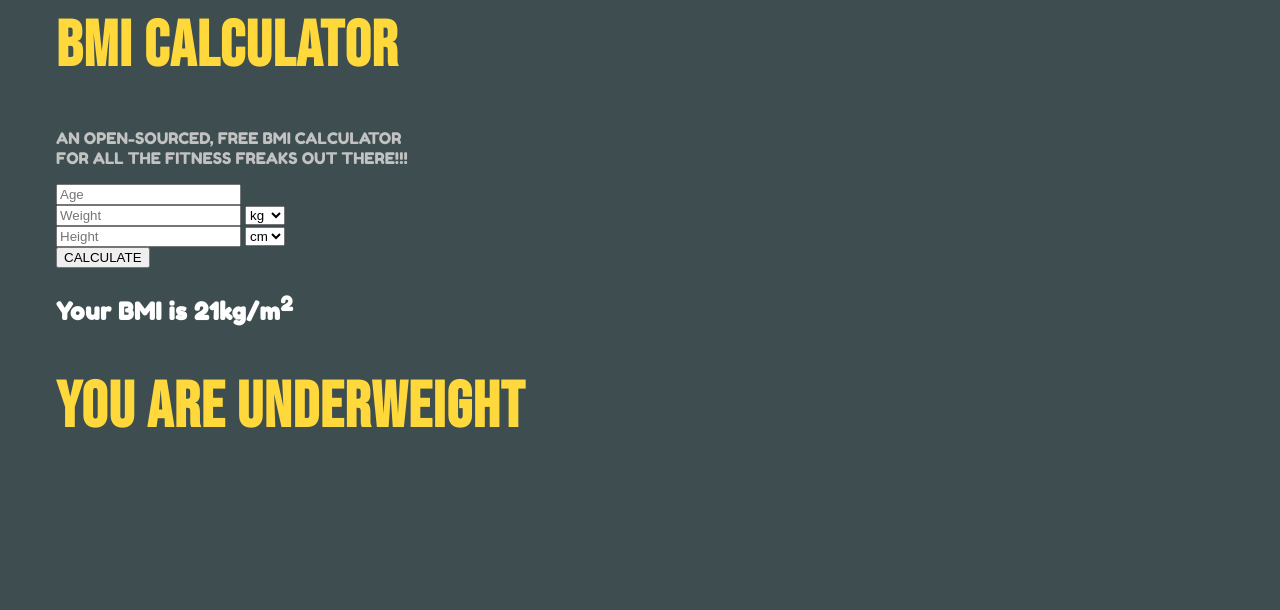
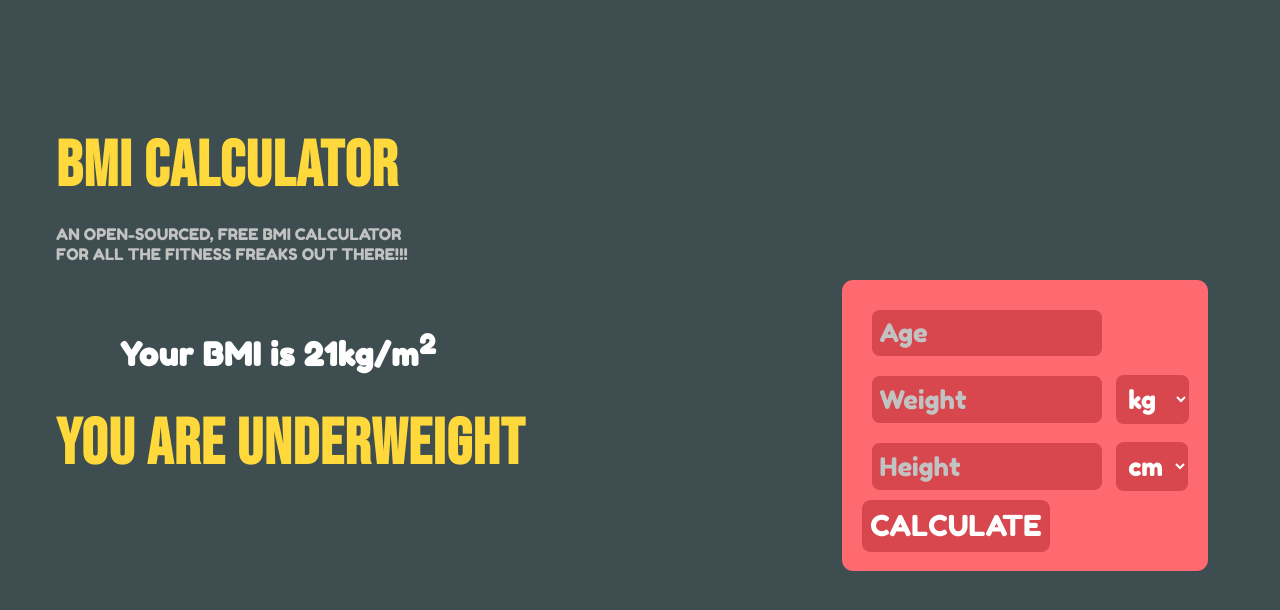
Before and after one commit to mohakdev/BMI-Calculator, a plain HTML site: page index.html in a window 1280 px wide. Drawn offline with Linux system fonts and the light colour scheme.

Commit message:
detail box styled

```diff
--- a/CSS/style.css
+++ b/CSS/style.css
@@ -18,10 +18,13 @@ body {
 }
 
 h1{
+    margin-top : 2em;
+    margin-bottom : 0.3em;
     color : var(--HeadingColor);
     font-family : var(--HeadingFont);
     font-size : 4em;
     letter-spacing : 0.02em;
+
 }
 
 p{
@@ -29,9 +32,62 @@ p{
     font-family : var(--SubHeadingFont);
 }
 
-#BMINumber{
+#bmiNumber{
+    margin-top : 2em;
+    margin-left : 2em;
     font-family : var(--SubHeadingFont);
     color : white;
-    font-size : 1.5em;
+    font-size : 2em;
     letter-spacing : 0.02em;
 }
+
+
+#result{
+    margin-top : 0.5em;
+}
+
+.userField{
+    background-color : var(--SecondaryPink);
+    border : none;
+    border-radius : 0.3em;
+    margin : 0.4em;
+    font-family : var(--SubHeadingFont);
+    font-size : 1.6em;
+    padding : 0.3em;
+    color : white;
+
+    width : 9em;
+
+}
+
+.unitDropdown {
+    background-color: var(--SecondaryPink);
+    border: none;
+    border-radius: 0.3em;
+    font-family: var(--SubHeadingFont);
+    font-size: 1.6em;
+    padding: 0.3em;
+    color: white;
+}
+#calculateBtn {
+    background-color: var(--SecondaryPink);
+    border: none;
+    border-radius: 0.3em;
+    font-family: var(--SubHeadingFont);
+    font-size: 1.8em;
+    padding: 0.3em;
+    color: white;
+}
+::placeholder {
+    color : var(--GreyedText);
+    font-family : var(--SubHeadingFont)
+}
+
+#details {
+    background-color: var(--PrimaryPink);
+    width: fit-content;
+    float: right;
+    margin-right: 4em;
+    padding: 1.2em;
+    border-radius: 0.7em;
+}
--- a/index.html
+++ b/index.html
@@ -24,7 +24,7 @@
         <br />
         <button id="calculateBtn">CALCULATE</button>
     </div>
-    <h3 id="BMINumber">Your BMI is 21kg/m<sup>2</sup></h3>
-    <h1 id="Result">YOU ARE UNDERWEIGHT</h1>
+    <h3 id="bmiNumber">Your BMI is 21kg/m<sup>2</sup></h3>
+    <h1 id="result">YOU ARE UNDERWEIGHT</h1>
 </body>
 </html>
```
